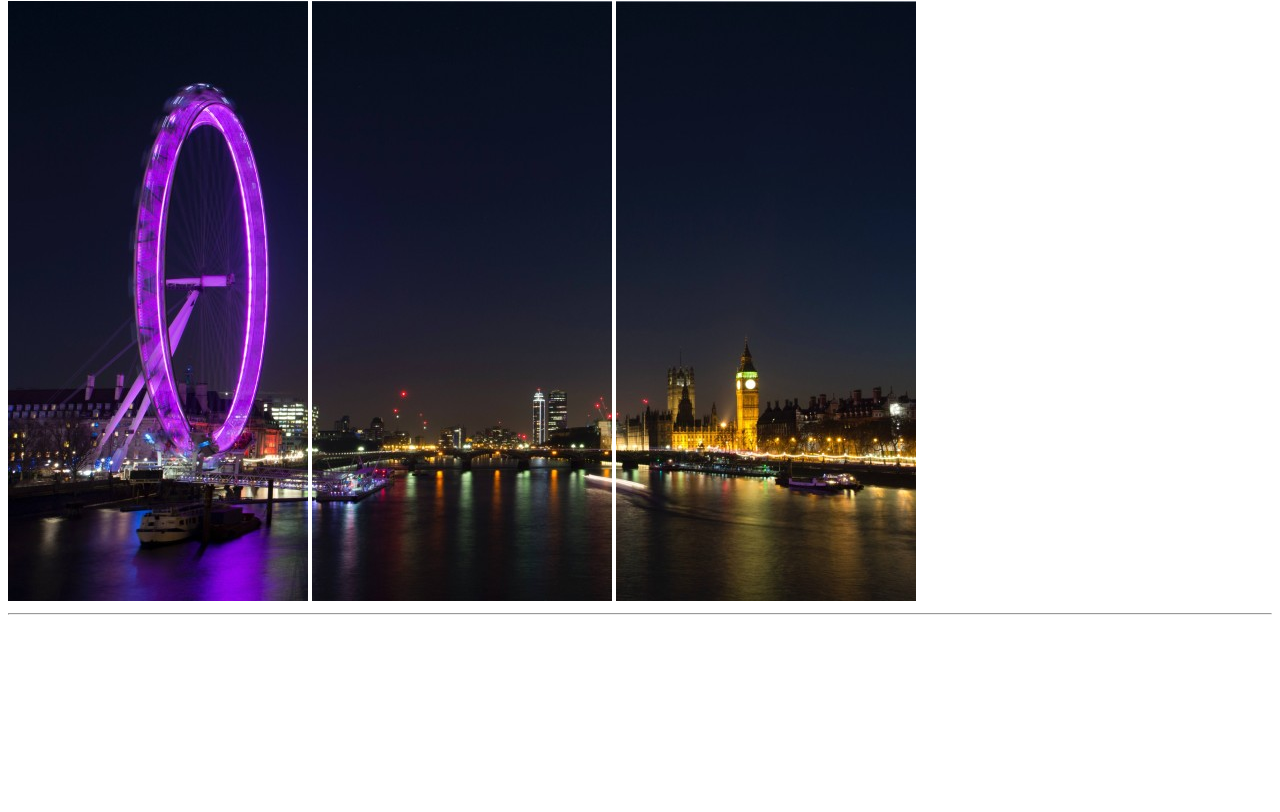
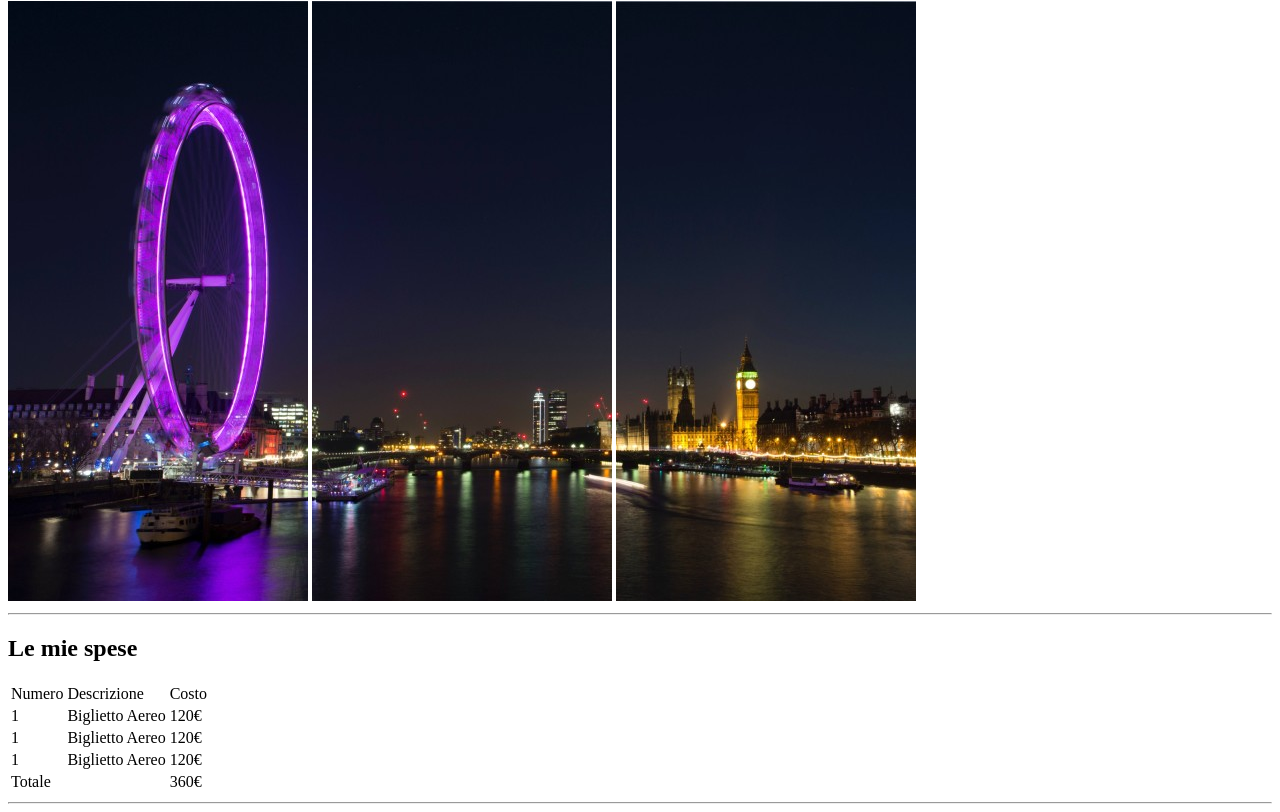
Before and after one commit to MatteoGaloni/html-london-trip, a plain HTML site: page index.html in a window 1280 px wide. Shown: the part 79-891 px from the top of the page. Before the commit the page ends 800 px from the top, so only its background shows below. Drawn offline with Linux system fonts and the light colour scheme.

Commit message:
tabella spese

```diff
--- a/index.html
+++ b/index.html
@@ -7,6 +7,7 @@
     <title>Document</title>
 </head>
 <body>
+
     <!-- titolo principale con 3 foto -->
     <header>
         <h1>Il mio viaggio a Londra</h1>
@@ -17,5 +18,45 @@
                 <hr>
             </div>
     </header>
+
+    <!-- spese, itinerario e info         -->
+    <main>
+
+        <!-- tabella -->
+        <section>
+            <h2>Le mie spese</h2>
+            <table>
+                <tr>
+                  <td>Numero</th>
+                  <td>Descrizione</th>
+                  <td>Costo</th>
+                </tr>
+                <tr>
+                  <td>1</td>
+                  <td>Biglietto Aereo</td>
+                  <td>120€</td>
+                </tr>
+                <tr>
+                    <td>1</td>
+                    <td>Biglietto Aereo</td>
+                    <td>120€</td>
+                  </tr>
+                  <tr>
+                    <td>1</td>
+                    <td>Biglietto Aereo</td>
+                    <td>120€</td>
+                  </tr>
+                <tr>
+                  <td>Totale</td>
+                  <td></td>
+                  <td>360€</td>
+                </tr>
+              </table>
+              <hr>
+        </section>
+
+
+    </main>
+
 </body>
 </html>
```
